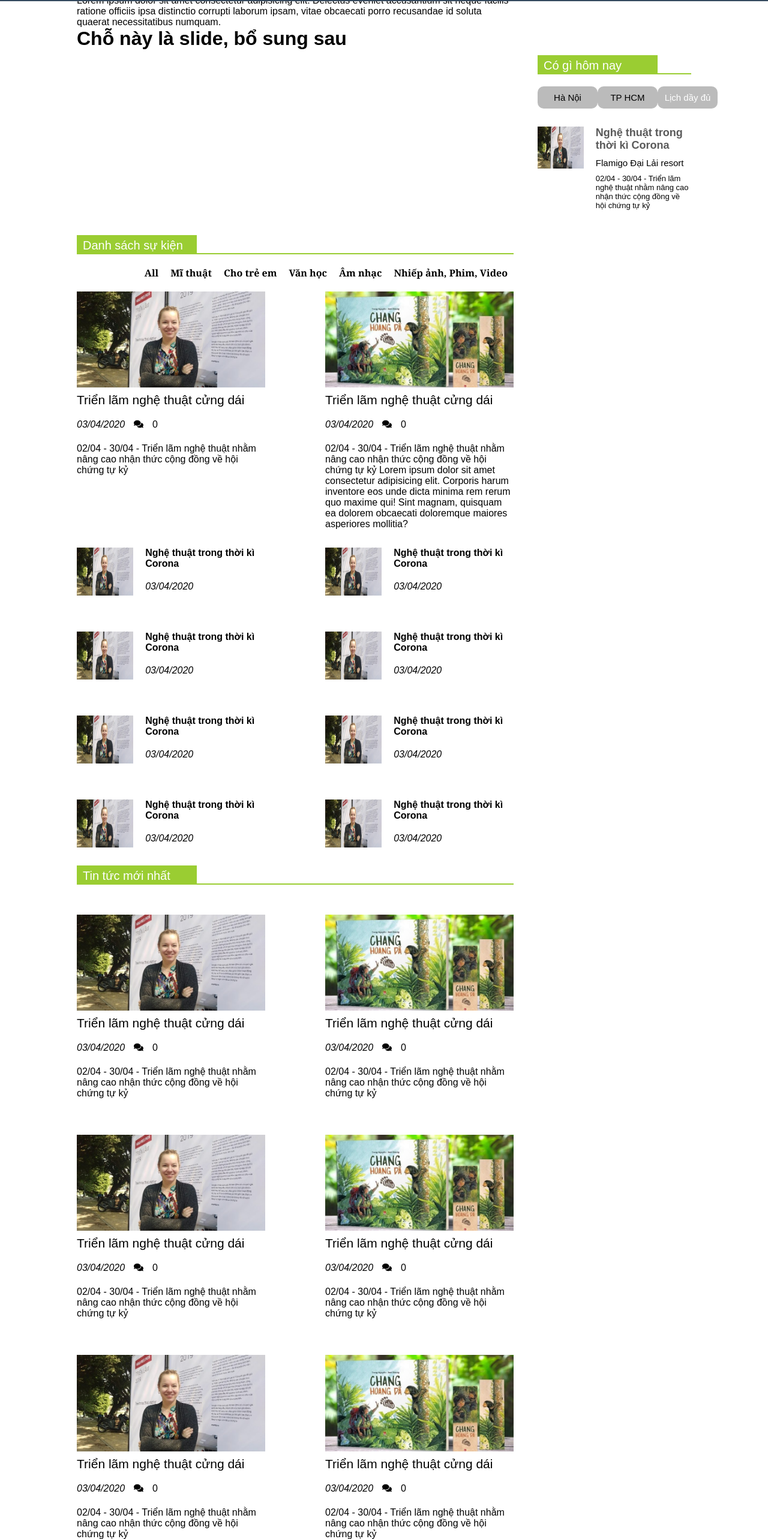
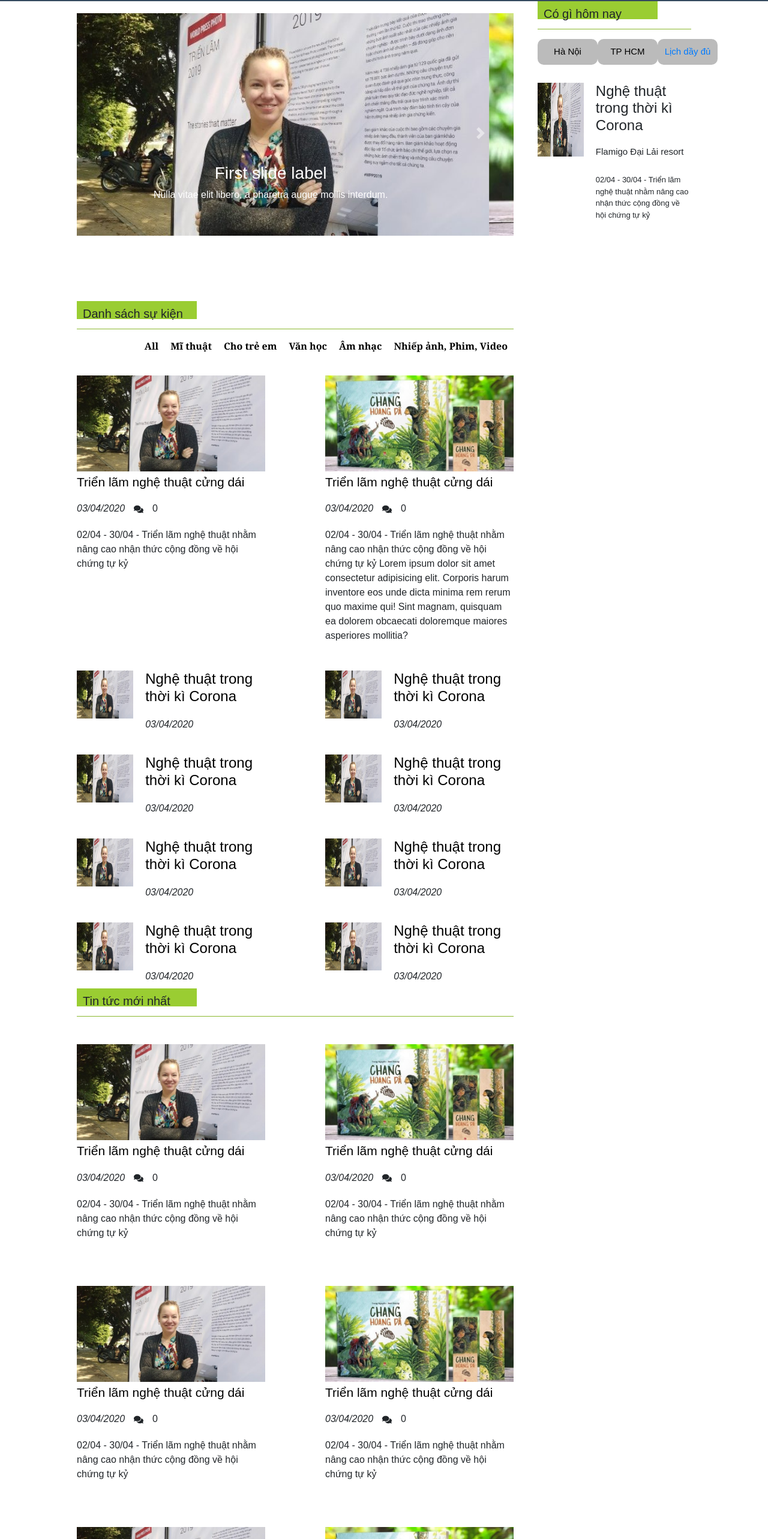
Before and after one commit to ntd275/BTL_CN_Web_Team3, a React (Create React App) app in the folder btl-web/: page / in a window 1280 px wide. Shown: the part 98-2664 px from the top of the page at 60% size. Built offline with nearby package versions, Linux system fonts and the light colour scheme.

Commit message:
full home page

```diff
--- a/btl-web/package.json
+++ b/btl-web/package.json
@@ -8,6 +8,7 @@
     "@testing-library/user-event": "^7.2.1",
     "bootstrap": "^4.4.1",
     "react": "^16.13.1",
+    "react-bootstrap": "^1.0.0",
     "react-dom": "^16.13.1",
     "react-icons": "^3.9.0",
     "react-scripts": "3.4.1",
--- a/btl-web/src/App.js
+++ b/btl-web/src/App.js
@@ -2,6 +2,7 @@ import React from 'react';
 import Navbar from "./component/Navbar"
 import BigContet from "./component/BigContent"
 import Footer from './component/Footer';
+import 'bootstrap/dist/css/bootstrap.min.css';
 function App() {
   return (
     <div>
--- a/btl-web/src/CSS/navbar.css
+++ b/btl-web/src/CSS/navbar.css
@@ -18,6 +18,7 @@ a {
     top:0px;
     left: 0px;
     width: 100%;
+    z-index: 1;
 }
 .header .logo {
     line-height: 100px;
@@ -71,15 +72,15 @@ a {
         height: 100vh;
         background: #333;
         top:0px;
+        padding: 20px 0px;
         right: -100%;
         text-align: center;
         line-height: normal;
-        padding: 80px 0px;
         transition: .7s;
     }
     .header .menu a{
         display: block;
-        padding: 20px;
+        padding: 7px;
         width: 100%;
     }
     .header .menu a:hover{
@@ -88,7 +89,7 @@ a {
 
     .header .hide-menu-btn{
         position: absolute;
-        top: 40px;
+        top: 10px;
         right: 40px;
     }
     #chk:checked ~ .menu{
@@ -101,6 +102,9 @@ a {
         margin: auto;
         width: 100%;
     }
+    .mainrow{
+        display: block;
+    }
 }
 
 
@@ -110,7 +114,6 @@ a {
     width: 80%;
     margin: auto;
     display: flex;
-    margin-top: 90px;
 }
 .big {
     width: 75%;
@@ -118,6 +121,9 @@ a {
 }
 .slide {
     height: 400px;
+    z-index:0;
+    top:120px;
+    margin-bottom: 200px;
 }
 .title{
     width: 200px;
@@ -166,13 +172,13 @@ hr{
     clear: right;
     width: 100%;
 }
-.card {
+.card-normal {
     width: 50%;
 }
 .card2 {
     margin-left: 100px;
 }
-.card h3 {
+.card-normal h3 {
     color: black;
     font-size: 21px;
     font-weight: 100;
@@ -180,18 +186,18 @@ hr{
     margin-top: 5px;
     margin-bottom: 5px;
 }
-.card .about {
+.card-normal .about {
     display: flex;
     margin: 20px 0px 20px 0px;
 }
-.card img {
+.card-normal img {
     width: 100%;
     height: auto;
 }
-.card .about >*{
+.card-normal .about >*{
     padding-right: 15px;
 }
-.row {
+.row-normal {
     padding-top: 30px;
     display: flex;
     padding-bottom: 30px;
--- a/btl-web/src/component/BigContent.js
+++ b/btl-web/src/component/BigContent.js
@@ -2,14 +2,14 @@ import React, { Component } from 'react';
 import "../CSS/navbar.css";
 import { FaComments } from "react-icons/fa";
 import WhatsNew from './WhatsNew';
+import Slide from './Slide';
 class BigContent extends Component {
     render() {
         return (
             <div className="content">
                 <div className="big">
                     <div className="slide">
-                        Lorem ipsum dolor sit amet consectetur adipisicing elit. Delectus eveniet accusantium sit neque facilis ratione officiis ipsa distinctio corrupti laborum ipsam, vitae obcaecati porro recusandae id soluta quaerat necessitatibus numquam.
-                        <h1>Chỗ này là slide, bổ sung sau</h1>
+                        <Slide />
                     </div>
                     <div className="listevent">
                         <div className="title"><a href>Danh sách sự kiện</a></div>
@@ -25,7 +25,7 @@ class BigContent extends Component {
                             </ul>
                         </div>
                         <div className="mainrow">
-                            <div className="card">
+                            <div className="card-normal">
                                 <a href="#">
                                     <img src="images/images1.jpg" alt="abc" />
                                     <h3>Triển lãm nghệ thuật cửng dái</h3>
@@ -39,7 +39,7 @@ class BigContent extends Component {
                                     02/04 - 30/04 - Triển lãm nghệ thuật nhằm nâng cao nhận thức cộng đồng về hội chứng tự kỷ
                 </p>
                             </div>
-                            <div className="card card2">
+                            <div className="card-normal card2">
                                 <a href="#">
                                     <img src="./images/images2.jpg" alt="" />
                                     <h3>Triển lãm nghệ thuật cửng dái</h3>
@@ -55,7 +55,7 @@ class BigContent extends Component {
                 </p>
                             </div>
                         </div>
-                        <div className="row">
+                        <div className="row-normal">
                             <div className="card1">
                                 <img src="images/images1.jpg" alt="" />
                                 <div className="about">
@@ -71,7 +71,7 @@ class BigContent extends Component {
                                 </div>
                             </div>
                         </div>
-                        <div className="row">
+                        <div className="row-normal">
                             <div className="card1">
                                 <img src="images/images1.jpg" alt="" />
                                 <div className="about">
@@ -87,7 +87,7 @@ class BigContent extends Component {
                                 </div>
                             </div>
                         </div>
-                        <div className="row">
+                        <div className="row-normal">
                             <div className="card1">
                                 <img src="images/images1.jpg" alt="" />
                                 <div className="about">
@@ -103,7 +103,7 @@ class BigContent extends Component {
                                 </div>
                             </div>
                         </div>
-                        <div className="row">
+                        <div className="row-normal">
                             <div className="card1">
                                 <img src="images/images1.jpg" alt="" />
                                 <div className="about">
@@ -123,8 +123,8 @@ class BigContent extends Component {
                     <div className="news">
                         <div className="title"><a href>Tin tức mới nhất</a></div>
                         <hr />
-                        <div className="row">
-                            <div className="card">
+                        <div className="row-normal">
+                            <div className="card-normal">
                                 <a href="#">
                                     <img src="images/images1.jpg" alt="abc" />
                                     <h3>Triển lãm nghệ thuật cửng dái</h3>
@@ -138,7 +138,7 @@ class BigContent extends Component {
                                     02/04 - 30/04 - Triển lãm nghệ thuật nhằm nâng cao nhận thức cộng đồng về hội chứng tự kỷ
                 </p>
                             </div>
-                            <div className="card card2">
+                            <div className="card-normal card2">
                                 <a href="#">
                                     <img src="images/images2.jpg" alt="" />
                                     <h3>Triển lãm nghệ thuật cửng dái</h3>
@@ -153,8 +153,8 @@ class BigContent extends Component {
                 </p>
                             </div>
                         </div>
-                        <div className="row">
-                            <div className="card">
+                        <div className="row-normal">
+                            <div className="card-normal">
                                 <a href="#">
                                     <img src="images/images1.jpg" alt="abc" />
                                     <h3>Triển lãm nghệ thuật cửng dái</h3>
@@ -168,7 +168,7 @@ class BigContent extends Component {
                                     02/04 - 30/04 - Triển lãm nghệ thuật nhằm nâng cao nhận thức cộng đồng về hội chứng tự kỷ
                 </p>
                             </div>
-                            <div className="card card2">
+                            <div className="card-normal card2">
                                 <a href="#">
                                     <img src="images/images2.jpg" alt="" />
                                     <h3>Triển lãm nghệ thuật cửng dái</h3>
@@ -183,8 +183,8 @@ class BigContent extends Component {
                 </p>
                             </div>
                         </div>
-                        <div className="row">
-                            <div className="card">
+                        <div className="row-normal">
+                            <div className="card-normal">
                                 <a href="#">
                                     <img src="images/images1.jpg" alt="abc" />
                                     <h3>Triển lãm nghệ thuật cửng dái</h3>
@@ -198,7 +198,7 @@ class BigContent extends Component {
                                     02/04 - 30/04 - Triển lãm nghệ thuật nhằm nâng cao nhận thức cộng đồng về hội chứng tự kỷ
                 </p>
                             </div>
-                            <div className="card card2">
+                            <div className="card-normal card2">
                                 <a href="#">
                                     <img src="images/images2.jpg" alt="" />
                                     <h3>Triển lãm nghệ thuật cửng dái</h3>
@@ -213,8 +213,8 @@ class BigContent extends Component {
                 </p>
                             </div>
                         </div>
-                        <div className="row">
-                            <div className="card">
+                        <div className="row-normal">
+                            <div className="card-normal">
                                 <a href="#">
                                     <img src="images/images1.jpg" alt="abc" />
                                     <h3>Triển lãm nghệ thuật cửng dái</h3>
@@ -228,7 +228,7 @@ class BigContent extends Component {
                                     02/04 - 30/04 - Triển lãm nghệ thuật nhằm nâng cao nhận thức cộng đồng về hội chứng tự kỷ
                 </p>
                             </div>
-                            <div className="card card2">
+                            <div className="card-normal card2">
                                 <a href="#">
                                     <img src="images/images2.jpg" alt="" />
                                     <h3>Triển lãm nghệ thuật cửng dái</h3>
--- /dev/null
+++ b/btl-web/src/component/Slide.js
@@ -0,0 +1,54 @@
+import React, { useState } from 'react';
+import Carousel from 'react-bootstrap/Carousel'
+function Slide() {
+    const [index, setIndex] = useState(0);
+
+    const handleSelect = (selectedIndex, e) => {
+      setIndex(selectedIndex);
+    };
+
+    return (
+      <Carousel activeIndex={index} onSelect={handleSelect}>
+        <Carousel.Item>
+          <img
+            className="d-block w-100"
+            src="images/images1.jpg"
+            alt="First slide"
+          />
+          <Carousel.Caption>
+            <h3>First slide label</h3>
+            <p>Nulla vitae elit libero, a pharetra augue mollis interdum.</p>
+          </Carousel.Caption>
+        </Carousel.Item>
+        <Carousel.Item>
+          <img
+            className="d-block w-100"
+            src="images/images2.jpg"
+            alt="Second slide"
+          />
+
+          <Carousel.Caption>
+            <h3>Second slide label</h3>
+            <p>Lorem ipsum dolor sit amet, consectetur adipiscing elit.</p>
+          </Carousel.Caption>
+        </Carousel.Item>
+        <Carousel.Item>
+          <img
+            className="d-block w-100"
+            src="images/images3.jpg"
+            alt="Third slide"
+          />
+
+          <Carousel.Caption>
+            <h3>Third slide label</h3>
+            <p>
+              Praesent commodo cursus magna, vel scelerisque nisl consectetur.
+            </p>
+          </Carousel.Caption>
+        </Carousel.Item>
+      </Carousel>
+    );
+  }
+
+
+export default Slide;
--- a/btl-web/src/component/WhatsNew.js
+++ b/btl-web/src/component/WhatsNew.js
@@ -35,7 +35,7 @@ class WhatsNew extends Component {
                             <button onClick={this.changeHCM}>TP HCM</button>
                         </div>
                         <div className="lichdaydu">
-                            <button><a href>Lịch dầy đủ</a></button>
+                            <button><a href="">Lịch dầy đủ</a></button>
                         </div>
                     </div>
                     <WhatsNewHN />
--- a/btl-web/src/component/WhatsNewHN.js
+++ b/btl-web/src/component/WhatsNewHN.js
@@ -3,7 +3,7 @@ import React, { Component } from 'react';
 class WhatsNewHN extends Component {
     render() {
         return (
-            <div className="row">
+            <div className="row-normal">
                 <div className="card3">
                     <img src="./images/images1.jpg" alt="" />
                     <div className="about">
```
Also changed, not shown: 1 other file (tests, documents, lock files or other folders).
